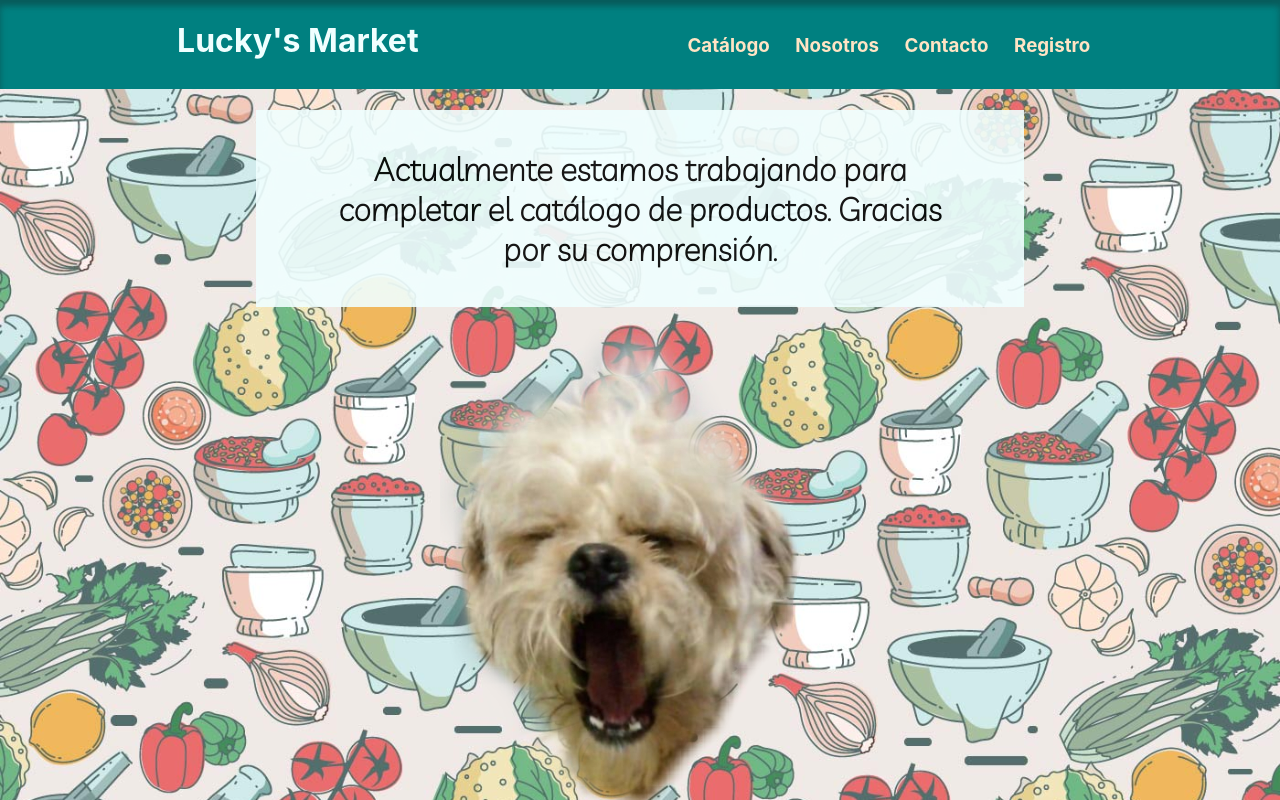
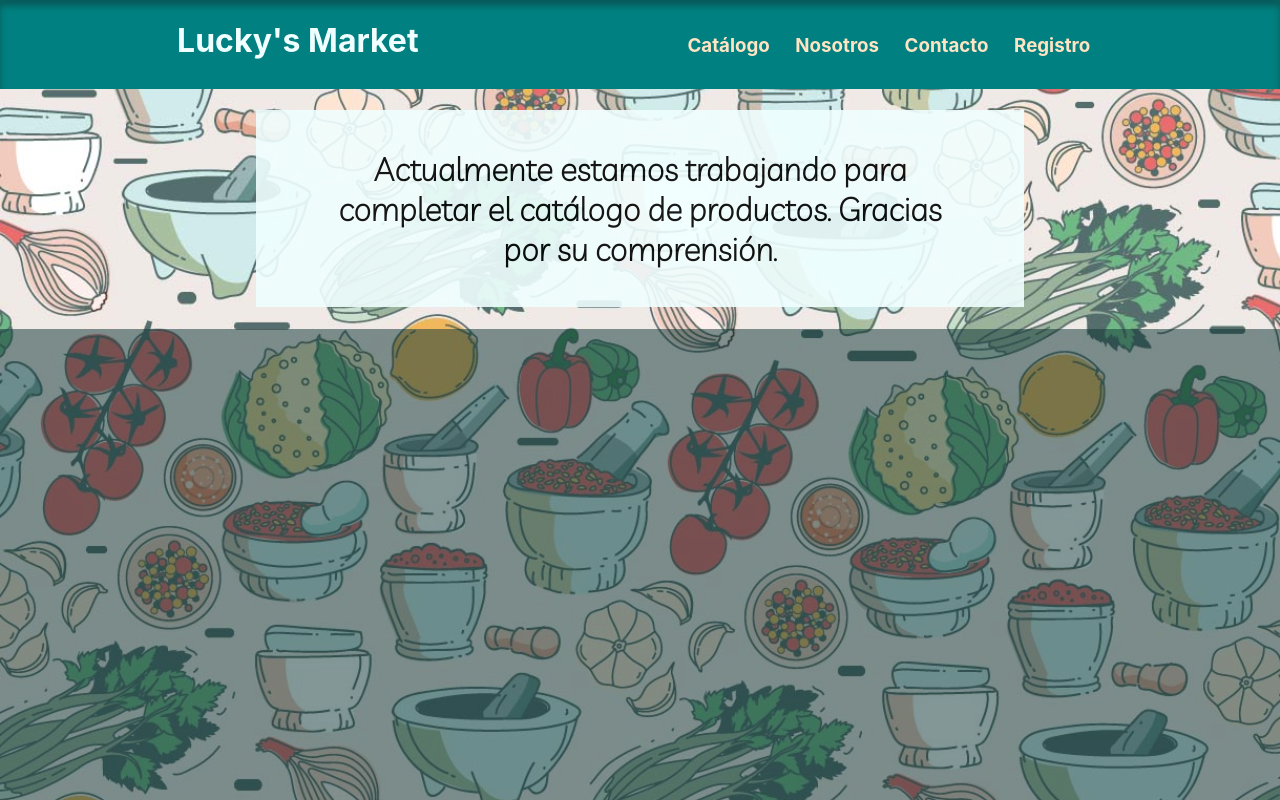
Before and after one commit to andme98/lucky-s-market, a React (Create React App) app: page /Catalogue in a window 1280 px wide. Shown: the top 800 px of the page. Built offline with nearby package versions, Linux system fonts and the light colour scheme.

Commit message:
modifying css 0.9...

```diff
--- a/public/index.html
+++ b/public/index.html
@@ -2,14 +2,14 @@
 <html lang="en">
   <head>
     <meta charset="utf-8" />
-    <link rel="icon" href="%PUBLIC_URL%/favicon.ico" />
+    <link rel="icon" href="%PUBLIC_URL%/perro-bebito.png" />
     <meta name="viewport" content="width=device-width, initial-scale=1" />
     <meta name="theme-color" content="#000000" />
     <meta
       name="description"
       content="Web site created using create-react-app"
     />
-    <link rel="apple-touch-icon" href="%PUBLIC_URL%/logo192.png" />
+    <link rel="apple-touch-icon" href="%PUBLIC_URL%/perro-bebito.png" />
     <!--
       manifest.json provides metadata used when your web app is installed on a
       user's mobile device or desktop. See https://developers.google.com/web/fundamentals/web-app-manifest/
@@ -24,7 +24,7 @@
       work correctly both with client-side routing and a non-root public URL.
       Learn how to configure a non-root public URL by running `npm run build`.
     -->
-    <title>React App</title>
+    <title>Lucky's Market</title>
   </head>
   <body>
     <noscript>You need to enable JavaScript to run this app.</noscript>
--- a/src/index.css
+++ b/src/index.css
@@ -14,6 +14,12 @@ body {
 code {
   font-family: source-code-pro, Menlo, Monaco, Consolas, 'Courier New',
     monospace;
+}
+
+.catalogue {
+  background-color: rgba(15, 54, 54, 0.514);
+  width: 100%;
+  height: 700px;
 }
 
 .card {
--- a/src/pages/Catalogue.tsx
+++ b/src/pages/Catalogue.tsx
@@ -5,7 +5,7 @@ const Catalogue = () => {
     return (
         <div>
             <CardCatalogue />
-            <img className="catalogue-img" src="../perro-bebito.png" alt="lucky"/>
+            <div className="catalogue"></div>
         </div>
     )
 }
```
